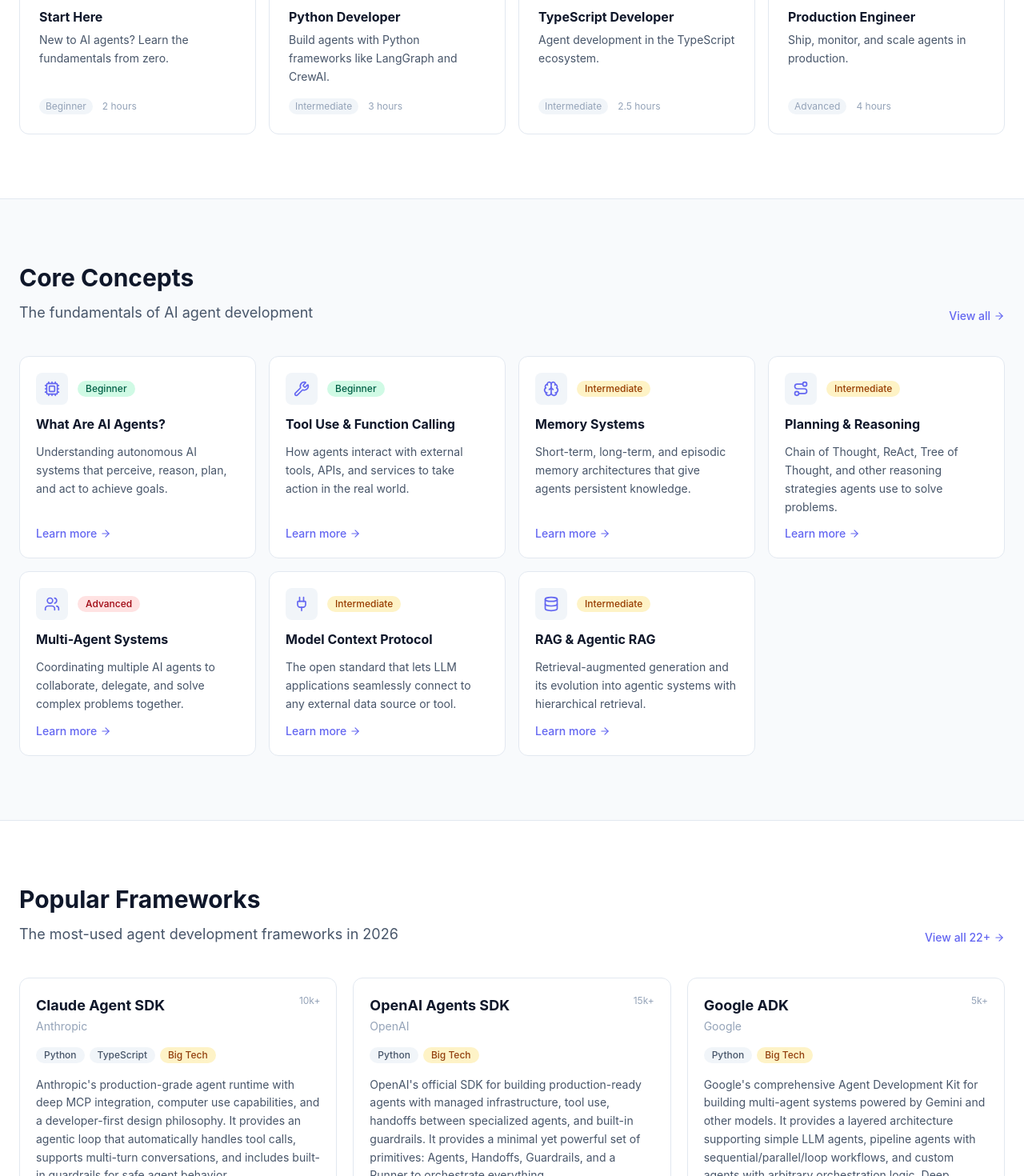
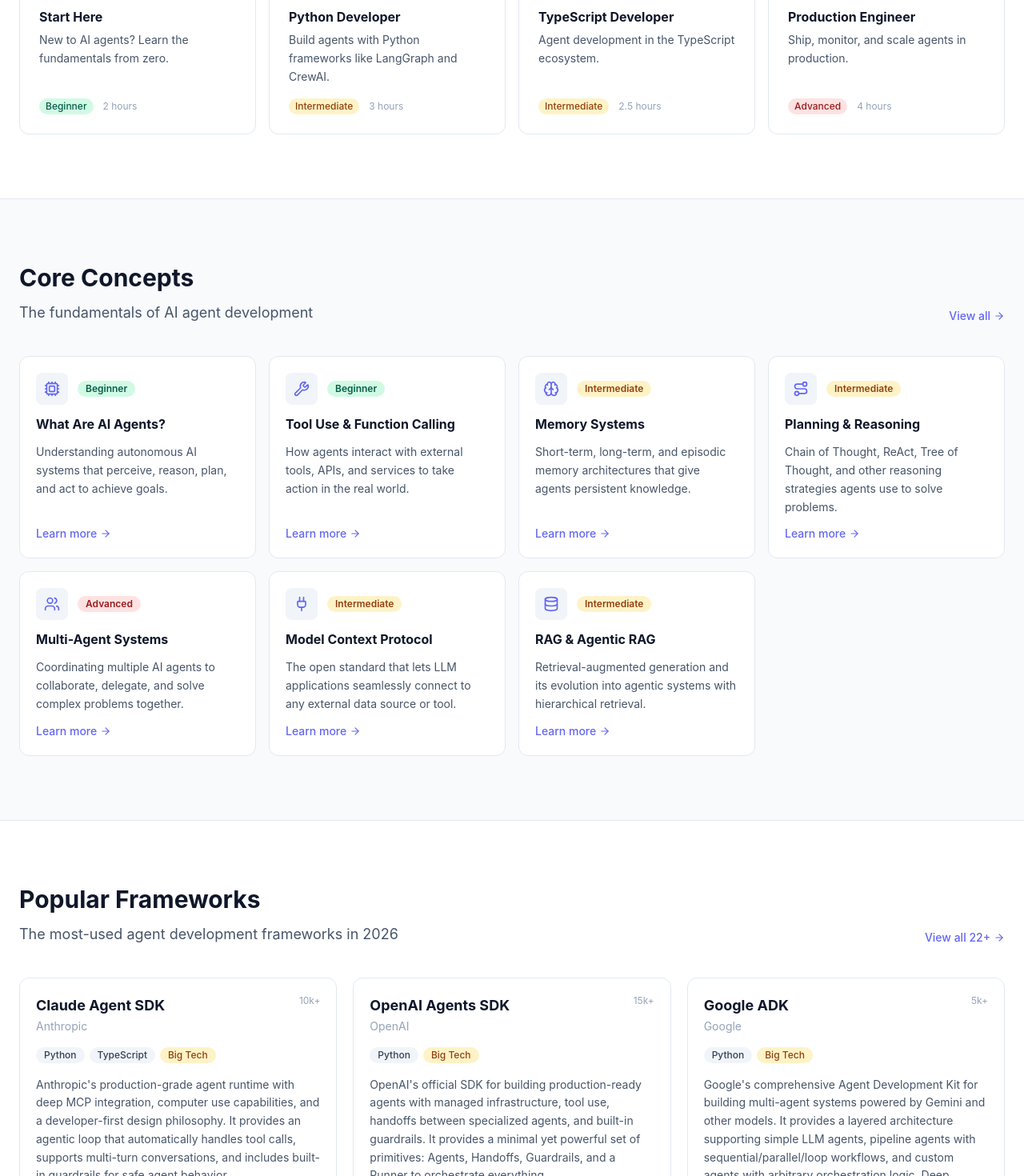
Before and after one commit to sitharaj88/agentic-ai-hub, a Next.js app: page / in a window 1280 px wide. Shown: the part 1000-2470 px from the top of the page at 80% size. Built offline with nearby package versions, Linux system fonts and the light colour scheme.

Commit message:
feat: add LICENSE and README files, update package.json metadata, and enhance badge styles for better visibility

```diff
--- a/src/app/globals.css
+++ b/src/app/globals.css
@@ -232,11 +232,25 @@
 .tag-enterprise { background: #ede9fe; color: #4c1d95; }
 .tag-protocol { background: #fee2e2; color: #991b1b; }
 
-.dark .tag-big-tech { background: #451a03; color: #fcd34d; }
-.dark .tag-open-source { background: #052e16; color: #6ee7b7; }
-.dark .tag-typescript { background: #1e3a5f; color: #93c5fd; }
-.dark .tag-enterprise { background: #2d1b69; color: #c4b5fd; }
-.dark .tag-protocol { background: #450a0a; color: #fca5a5; }
+/* Dark mode: tinted backgrounds with bright text for clear visibility */
+.dark .tag-big-tech    { background: rgba(245, 158,  11, 0.18); color: #fcd34d; }
+.dark .tag-open-source { background: rgba( 16, 185, 129, 0.18); color: #6ee7b7; }
+.dark .tag-typescript  { background: rgba( 59, 130, 246, 0.18); color: #93c5fd; }
+.dark .tag-enterprise  { background: rgba(139,  92, 246, 0.18); color: #c4b5fd; }
+.dark .tag-protocol    { background: rgba(239,  68,  68, 0.18); color: #fca5a5; }
+
+/* ============================================================
+   Component: Difficulty & Language Badges
+   ============================================================ */
+.badge-beginner     { background: #d1fae5; color: #065f46; }
+.badge-intermediate { background: #fef3c7; color: #92400e; }
+.badge-advanced     { background: #fee2e2; color: #991b1b; }
+.badge-neutral      { background: #f1f5f9; color: #334155; }
+
+.dark .badge-beginner     { background: rgba( 16, 185, 129, 0.18); color: #6ee7b7; }
+.dark .badge-intermediate { background: rgba(245, 158,  11, 0.18); color: #fcd34d; }
+.dark .badge-advanced     { background: rgba(239,  68,  68, 0.18); color: #fca5a5; }
+.dark .badge-neutral      { background: rgba(148, 163, 184, 0.18); color: #cbd5e1; }
 
 /* ============================================================
    Component: Callout Boxes
--- a/src/app/page.tsx
+++ b/src/app/page.tsx
@@ -161,7 +161,9 @@
                   </p>
                 </div>
                 <div className="mt-auto flex items-center gap-3 text-xs" style={{ color: "var(--text-muted)" }}>
-                  <span className="rounded-full bg-[var(--bg-tertiary)] px-2 py-0.5">{path.difficulty}</span>
+                  <span className={`badge-${path.difficulty.toLowerCase()} rounded-full px-2 py-0.5 font-medium`}>
+                    {path.difficulty}
+                  </span>
                   <span>{path.time}</span>
                 </div>
               </Link>
@@ -297,7 +299,7 @@
                 <p className="mt-1 text-sm" style={{ color: "var(--text-secondary)" }}>
                   {guide.desc}
                 </p>
-                <span className="mt-3 inline-block rounded-full bg-[var(--bg-tertiary)] px-2 py-0.5 text-xs" style={{ color: "var(--text-muted)" }}>
+                <span className={`badge-${guide.badge.toLowerCase()} mt-3 inline-block rounded-full px-2 py-0.5 text-xs font-medium`}>
                   {guide.badge}
                 </span>
               </Link>
--- a/src/components/ui/Badge.tsx
+++ b/src/components/ui/Badge.tsx
@@ -11,14 +11,14 @@
 }
 
 export function DifficultyBadge({ level }: { level: Difficulty }) {
-  const colors = {
-    beginner: "bg-emerald-100 text-emerald-800 dark:bg-emerald-900/30 dark:text-emerald-400",
-    intermediate: "bg-amber-100 text-amber-800 dark:bg-amber-900/30 dark:text-amber-400",
-    advanced: "bg-red-100 text-red-800 dark:bg-red-900/30 dark:text-red-400",
+  const cls = {
+    beginner: "badge-beginner",
+    intermediate: "badge-intermediate",
+    advanced: "badge-advanced",
   };
 
   return (
-    <span className={`${colors[level]} inline-block rounded-full px-2.5 py-0.5 text-xs font-medium capitalize`}>
+    <span className={`${cls[level]} inline-block rounded-full px-2.5 py-0.5 text-xs font-semibold capitalize`}>
       {level}
     </span>
   );
@@ -26,10 +26,7 @@
 
 export function LanguageBadge({ language }: { language: string }) {
   return (
-    <span
-      className="inline-block rounded-full px-2.5 py-0.5 text-xs font-medium"
-      style={{ backgroundColor: "var(--bg-tertiary)", color: "var(--text-secondary)" }}
-    >
+    <span className="badge-neutral inline-block rounded-full px-2.5 py-0.5 text-xs font-medium">
       {language}
     </span>
   );
```
Also changed, not shown: package.json (+6 -3 lines), 2 other files (tests, documents, lock files or other folders).
